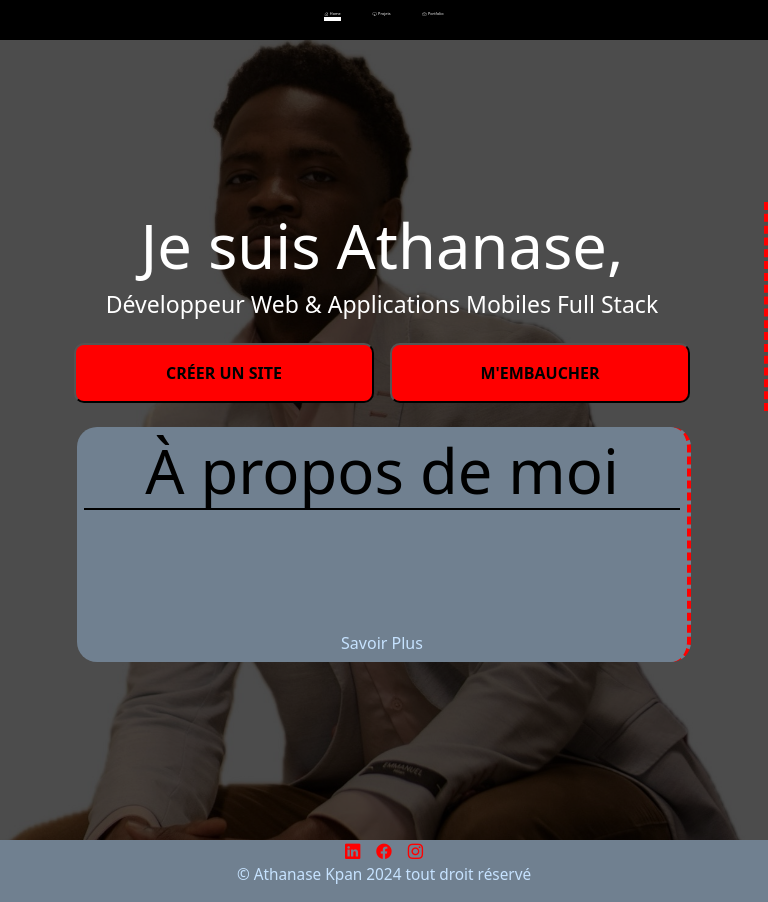
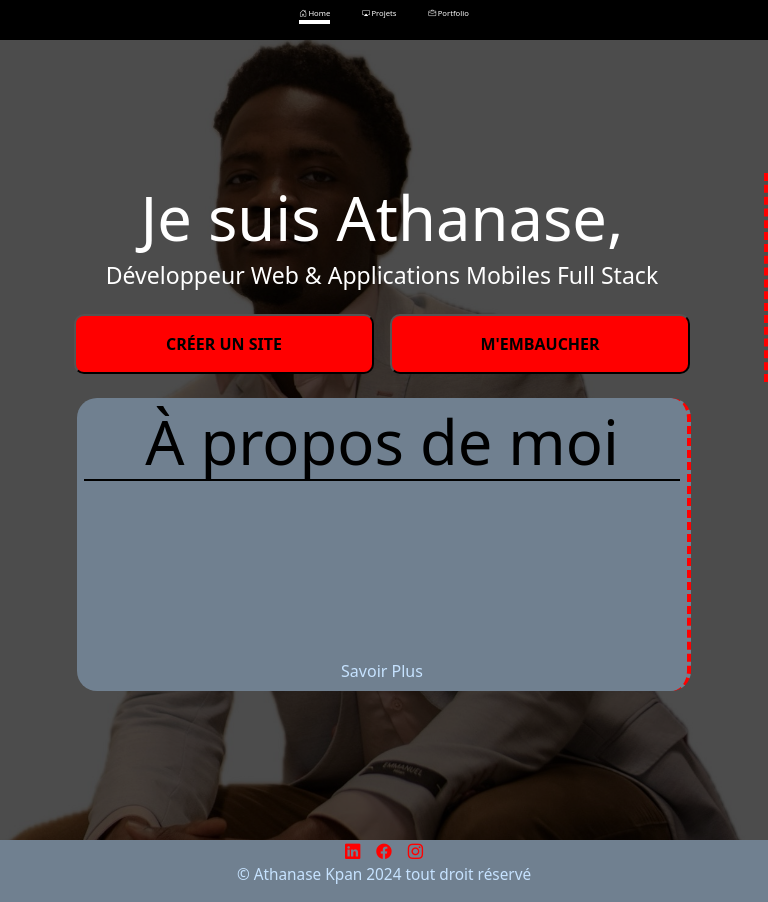
Before and after one commit to Athanase1/folio, a React (Create React App) app: page / in a window 768 px wide. Built offline with nearby package versions, Linux system fonts and the light colour scheme.

Commit message:
modification commit

```diff
--- a/src/components/layout/layout.css
+++ b/src/components/layout/layout.css
@@ -42,7 +42,7 @@ header ul li a{
     color: white;
     gap: 0.2vw;
     display: flex;
-    font-size: 0.5vw;
+    font-size: 1vw;
     align-items: center;
 }
 a.active{
--- a/src/styles/index.css
+++ b/src/styles/index.css
@@ -58,7 +58,7 @@ html {
 .liens{
     display: flex;
     width: 100%;
-    justify-content: center;
+    justify-content: flex-end;
     gap: 2vw;
 }
 
@@ -120,7 +120,7 @@ html {
         box-sizing: border-box;
         border: none;
         border-radius: 20px;
-        color: black;
+
     }
     .about p{
         font-size: 2vw;
@@ -158,9 +158,7 @@ html {
 
     }
 
-    .liens{
-        justify-content: space-between;
-    }
+
 
     .photo{
         background-image: url("../assets/img/moi4.jpg");
@@ -178,6 +176,7 @@ html {
     }
     .animated-text{
         animation: none;
+        font-size: 4vw !important;
     }
 
 }
@@ -193,6 +192,7 @@ html {
         padding: 0;
         color: white;
         height: 100vh;
+        overflow-y: auto;
     }
 
     .photo{
@@ -228,9 +228,10 @@ html {
         border-radius: 20px;
     }
     .about p{
-        font-size: 1.5vw;
-
+        font-size: 2vw !important;
+        text-align: center !important;
         color: black;
+        width: 100%;
     }
     .about h1{
         border-bottom: 2px solid black;
--- a/src/styles/portfolio.css
+++ b/src/styles/portfolio.css
@@ -5,11 +5,11 @@
     font-family: system-ui, -apple-system, BlinkMacSystemFont, 'Segoe UI', Roboto, Oxygen, Ubuntu, Cantarell, 'Open Sans', 'Helvetica Neue', sans-serif;
     margin: 0;
     padding: 0;
-
     padding: 1rem;
     display: grid;
     grid-template-columns: 15% auto;
     height: 95vh;
+    overflow-y: auto;
 }
 aside{
     width: 100%;
--- a/src/styles/projects.css
+++ b/src/styles/projects.css
@@ -6,6 +6,7 @@
     align-items: center;
     justify-content: center;
     background-color: white;
+    overflow-y: auto;
 
 }
 .carou-container{
```
